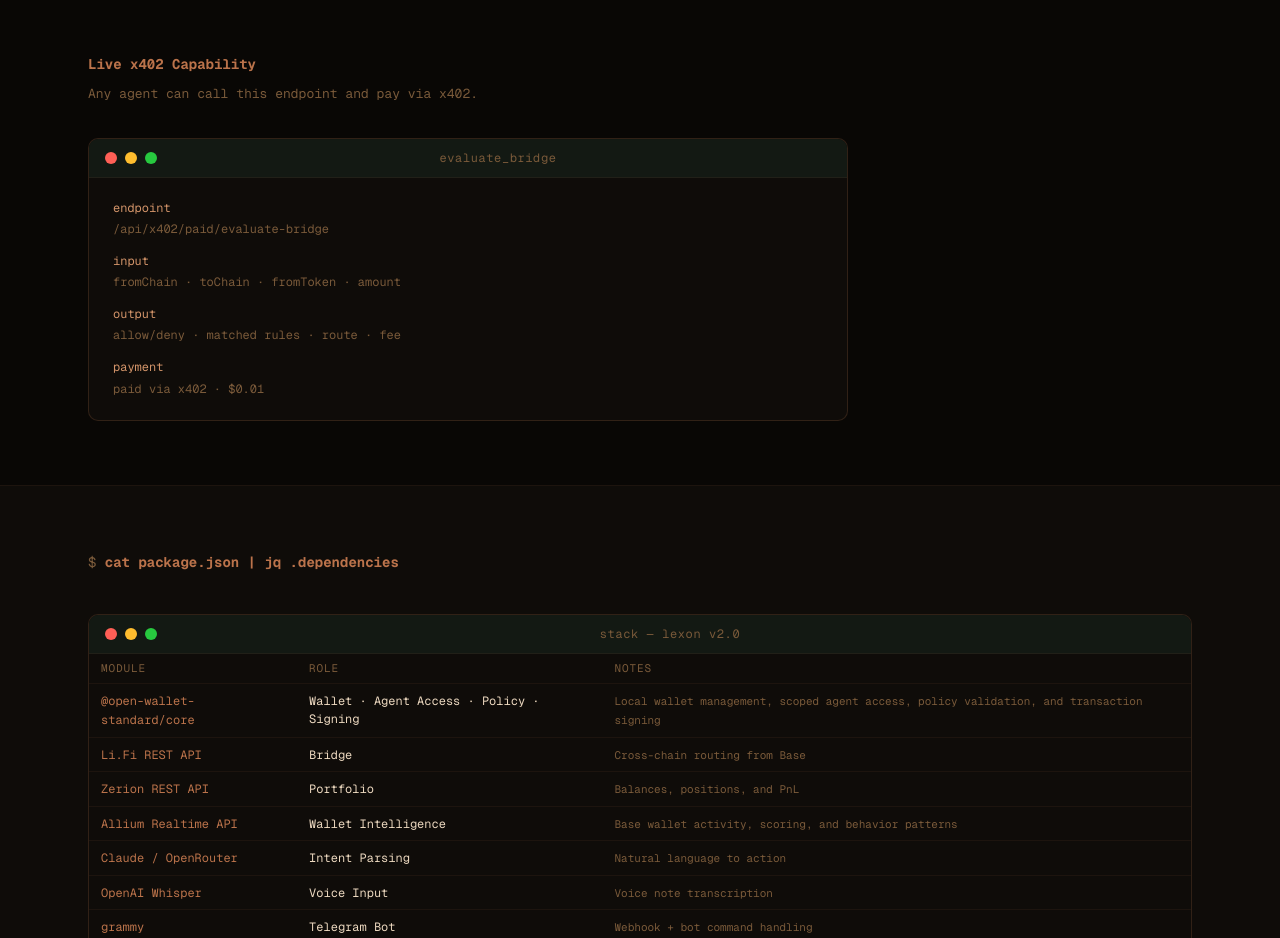
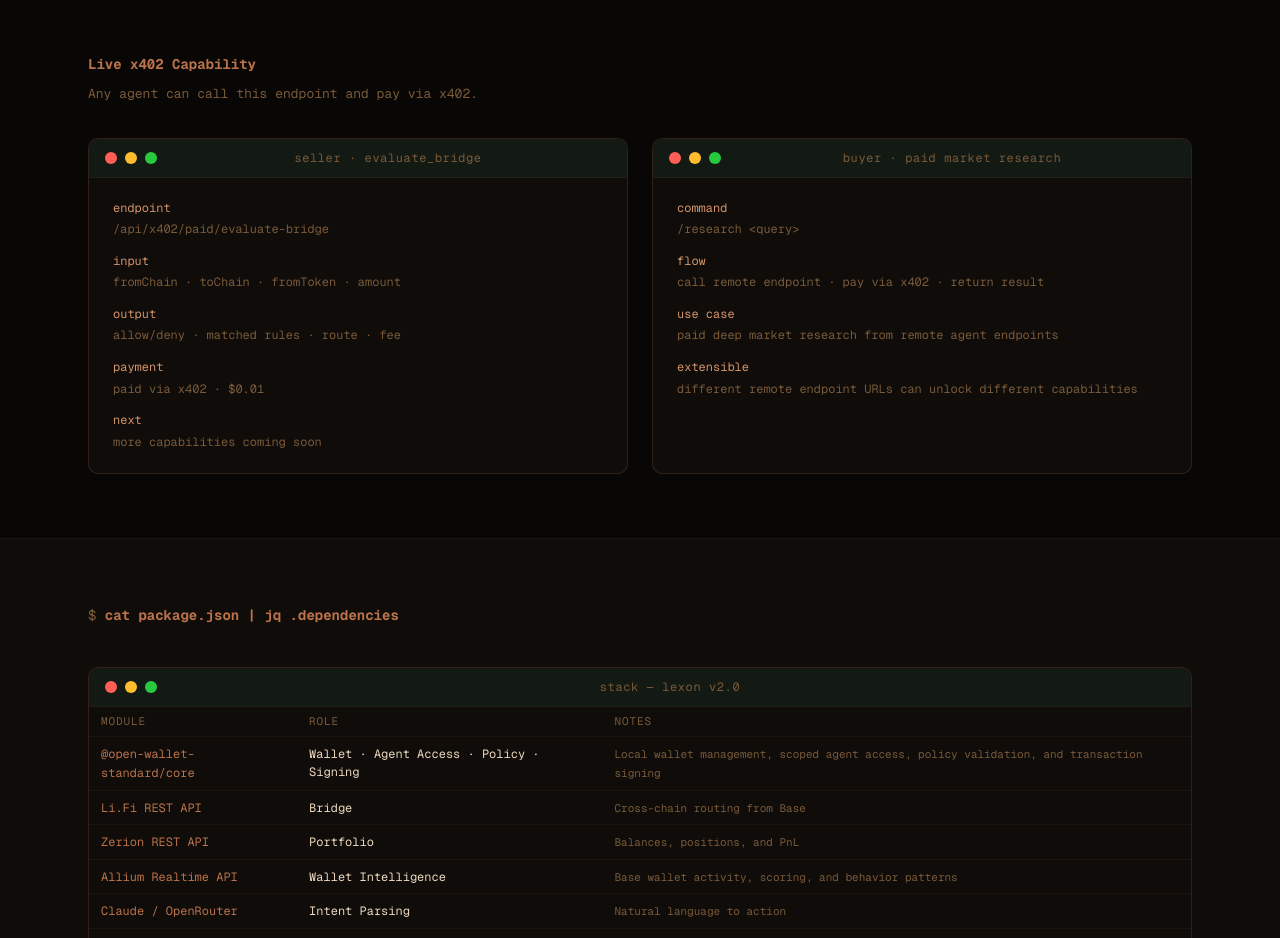
Before and after one commit to dlkakbs/lexon, a Next.js app: page / in a window 1280 px wide. Shown: the part 1780-2718 px from the top of the page. Built offline with nearby package versions, Linux system fonts and the light colour scheme.

Commit message:
Expand x402 seller and buyer section

```diff
--- a/app/page.tsx
+++ b/app/page.tsx
@@ -178,12 +178,13 @@ export default function Home() {
             Any agent can call this endpoint and pay via x402.
           </div>
         </div>
+        <div className="grid md:grid-cols-2 gap-6">
           <div className="term-window" style={{ maxWidth: 760 }}>
             <div className="term-titlebar">
               <span className="term-dot term-dot-red" />
               <span className="term-dot term-dot-yellow" />
               <span className="term-dot term-dot-green" />
-            <span className="term-title">evaluate_bridge</span>
+              <span className="term-title">seller · evaluate_bridge</span>
             </div>
             <div className="term-body" style={{ fontSize: 12, lineHeight: 1.8 }}>
               <div className="text-cyan">endpoint</div>
@@ -197,6 +198,32 @@ export default function Home() {
 
               <div className="text-cyan" style={{ marginTop: 10 }}>payment</div>
               <div className="text-muted">paid via x402 · {X402_PRICE}</div>
+
+              <div className="text-cyan" style={{ marginTop: 10 }}>next</div>
+              <div className="text-muted">more capabilities coming soon</div>
+            </div>
+          </div>
+
+          <div className="term-window" style={{ maxWidth: 760 }}>
+            <div className="term-titlebar">
+              <span className="term-dot term-dot-red" />
+              <span className="term-dot term-dot-yellow" />
+              <span className="term-dot term-dot-green" />
+              <span className="term-title">buyer · paid market research</span>
+            </div>
+            <div className="term-body" style={{ fontSize: 12, lineHeight: 1.8 }}>
+              <div className="text-cyan">command</div>
+              <div className="text-muted">/research &lt;query&gt;</div>
+
+              <div className="text-cyan" style={{ marginTop: 10 }}>flow</div>
+              <div className="text-muted">call remote endpoint · pay via x402 · return result</div>
+
+              <div className="text-cyan" style={{ marginTop: 10 }}>use case</div>
+              <div className="text-muted">paid deep market research from remote agent endpoints</div>
+
+              <div className="text-cyan" style={{ marginTop: 10 }}>extensible</div>
+              <div className="text-muted">different remote endpoint URLs can unlock different capabilities</div>
+            </div>
           </div>
         </div>
       </section>
```
Lines whose indentation alone changed are shown as unchanged.
